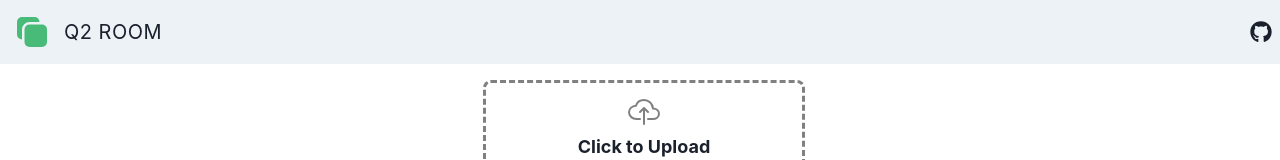
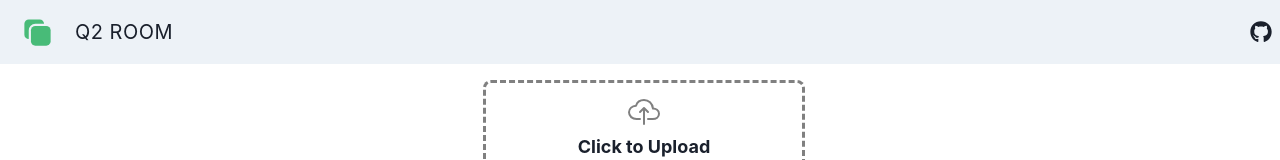
Before and after one commit to lqfeng2022/q2-room, a React (Vite) app: page / in a window 1280 px wide. Shown: the top 160 px of the page. Built offline with nearby package versions, Linux system fonts and the light colour scheme.

Commit message:
Add toggleColorMOde in NavBar

```diff
--- a/src/NavBar.jsx
+++ b/src/NavBar.jsx
@@ -12,7 +12,7 @@ import { HiSquare2Stack } from "react-icons/hi2";
 import { Link } from "react-router-dom";
 
 const Header = () => {
-  const { colorMode } = useColorMode();
+  const { colorMode, toggleColorMode } = useColorMode();
 
   return (
     <Stack
@@ -24,7 +24,9 @@ const Header = () => {
       <HStack justifyContent="space-between">
         <Link to="/">
           <HStack>
-            <Icon as={HiSquare2Stack} boxSize="40px" color="green.400" />
+            <Button px={2} variant="ghost" onClick={toggleColorMode}>
+              <Icon as={HiSquare2Stack} boxSize="35px" color="green.400" />
+            </Button>
             <Text fontSize="xl" letterSpacing="wide" m={1}>
               Q2 ROOM
             </Text>
```
